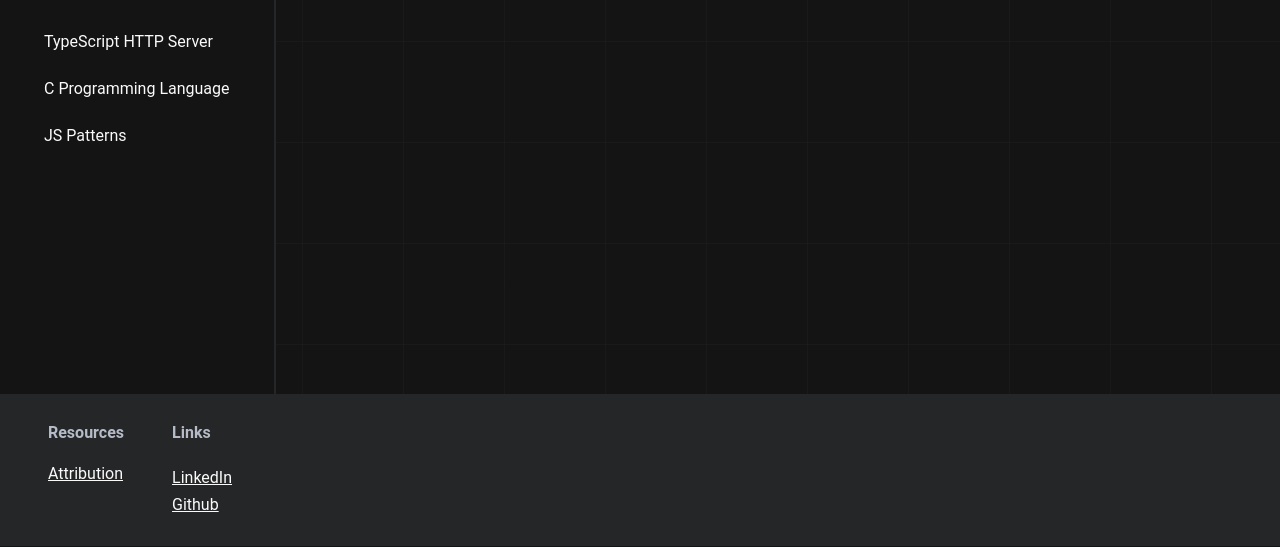
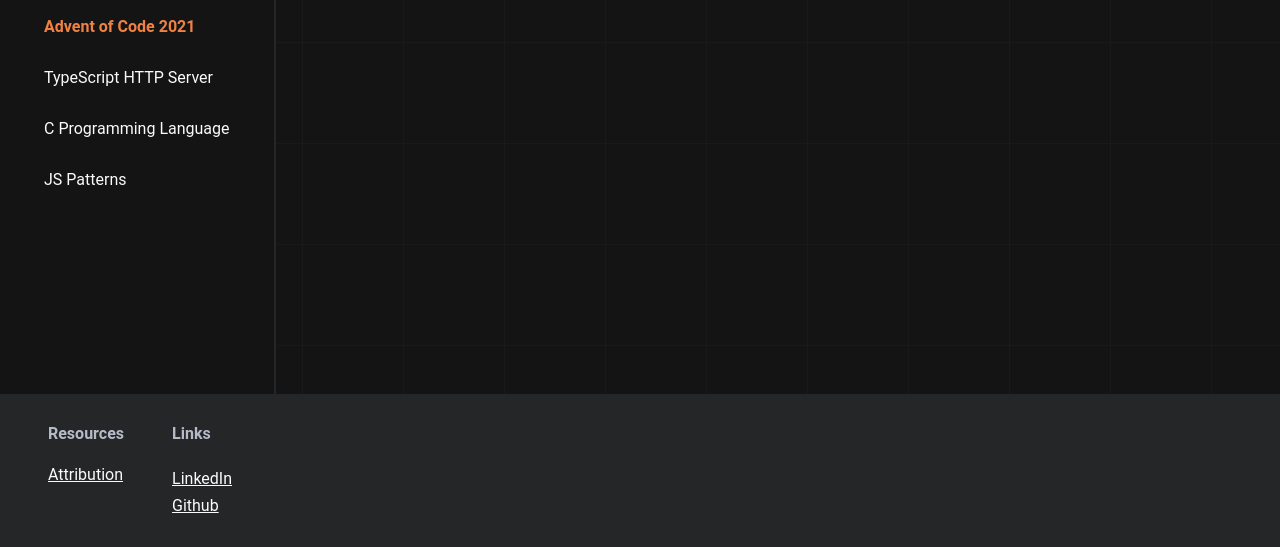
Before and after one commit to ADSmith-0/portfolio-website, an Astro site: page /projects/advent-of-code-go-2021 in a window 1280 px wide. Shown: the part 476-1023 px from the top of the page. Built offline with nearby package versions, Linux system fonts and the light colour scheme; Astro itself is replaced by a stand-in of ours.

Commit message:
Fixed spacing with the new font sizing

```diff
--- a/public/index.css
+++ b/public/index.css
@@ -67,7 +67,7 @@
 h6,
 p {
   color: hsl(var(--grey-50));
-  line-height: 1.35em;
+  line-height: 1.45em;
   margin: 0;
 }
 
--- a/src/components/ProjectCard.astro
+++ b/src/components/ProjectCard.astro
@@ -26,7 +26,7 @@
         class="details-link flex-row-center px-4 py-3 gap-1 br-2"
         aria-label=`Details of ${title} project`
       >
-        <span class="details-text semibold pl-3">Details</span>
+        <span class="details-text semibold pl-3 pt-2">Details</span>
         <span class="details-icon flex-row-center">
           <Svg id="chevron-right" size={22} />
         </span>
--- a/src/pages/projects/[projectId].astro
+++ b/src/pages/projects/[projectId].astro
@@ -22,7 +22,7 @@
           projects.map((project) => (
             <a
               href={`/projects/${project.id}`}
-              class={`${projectId === project.id ? "selected semibold" : ""} px-6 py-4 br-3`}
+              class={`${projectId === project.id ? "selected semibold" : ""} px-6 pb-4 pt-5 br-3`}
               data-astro-prefetch
             >
               {project.name}
```
